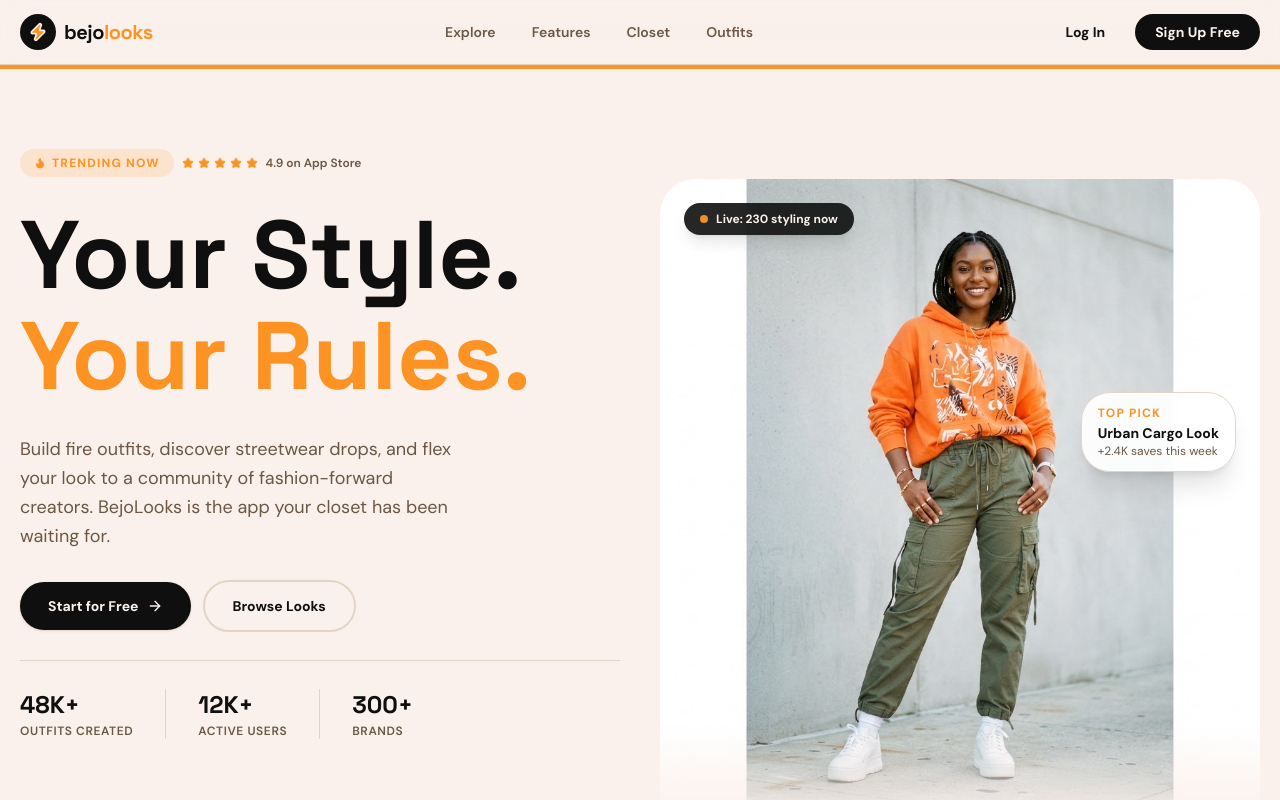
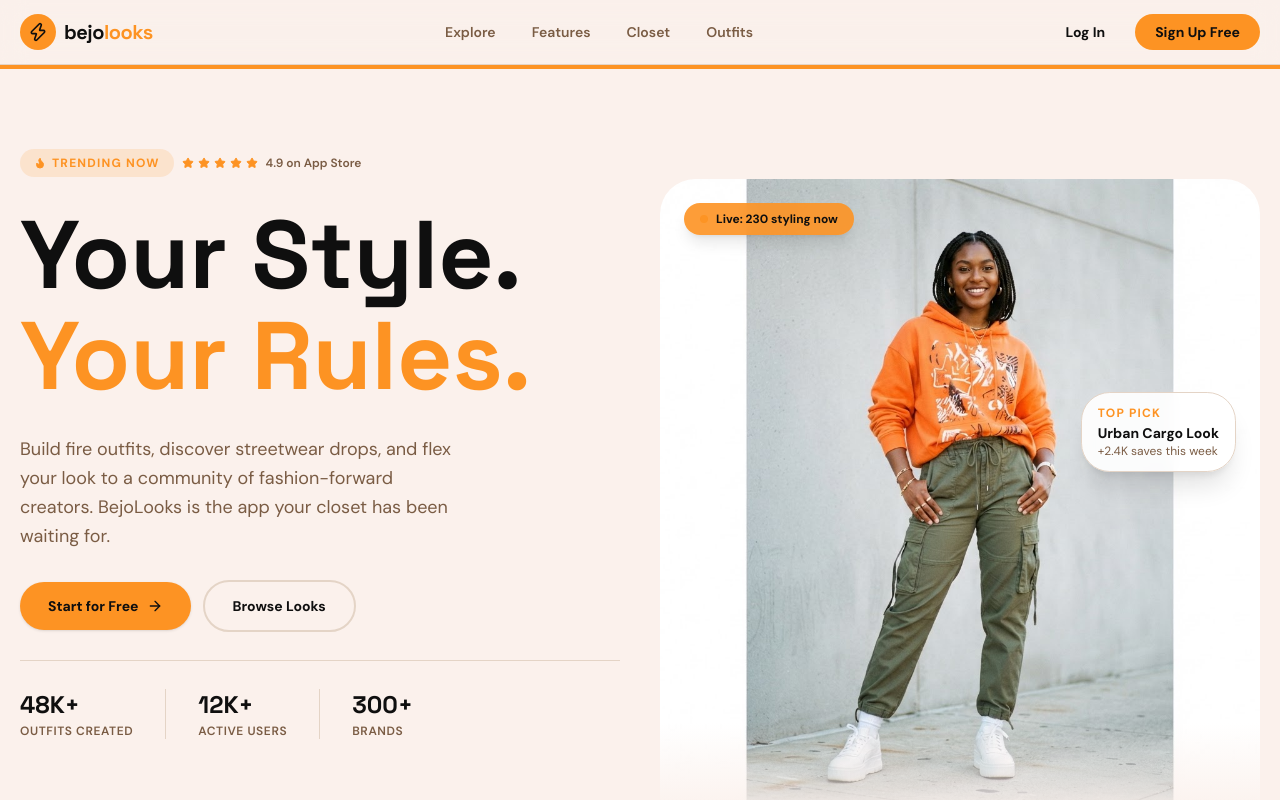
Before and after one commit to diogoncalves1/bejolooks-web, a Next.js app: page / in a window 1280 px wide. Shown: the top 800 px of the page. Built offline with nearby package versions, Linux system fonts and the light colour scheme.

Commit message:
pagina home

```diff
--- a/src/app/globals.css
+++ b/src/app/globals.css
@@ -25,6 +25,8 @@
   --color-input: var(--input);
   --color-border: var(--border);
   --color-destructive: var(--destructive);
+  --color-dark-foreground: var(--dark-foreground);
+  --color-dark: var(--dark);
   --color-accent-foreground: var(--accent-foreground);
   --color-accent: var(--accent);
   --color-muted-foreground: var(--muted-foreground);
@@ -51,7 +53,11 @@
 :root {
   color-scheme: light;
 
-  /* BejoLooks sporty brand palette */
+  /* BejoLooks — 3-colour brand palette
+     #FBF1EC  warm beige   (background)
+     #FD9323  vivid orange (primary / brand)
+     #0f0f0f  near-black   (dark surfaces)
+  */
   --background: #fbf1ec;
   --foreground: #0f0f0f;
   --card: #ffffff;
@@ -63,9 +69,13 @@
   --secondary: #f0e3d8;
   --secondary-foreground: #0f0f0f;
   --muted: #f0e3d8;
-  --muted-foreground: #6b5744;
-  --accent: #0f0f0f;
-  --accent-foreground: #fbf1ec;
+  --muted-foreground: #7a5c44;
+  /* accent = orange (used for pills, highlights, interactive accents) */
+  --accent: #fd9323;
+  --accent-foreground: #0f0f0f;
+  /* dark surface token — used as bg for dark sections */
+  --dark: #0f0f0f;
+  --dark-foreground: #fbf1ec;
   --destructive: oklch(0.577 0.245 27.325);
   --border: #e4d4c6;
   --input: #e4d4c6;
@@ -73,7 +83,7 @@
   --chart-1: #fd9323;
   --chart-2: #f0b060;
   --chart-3: #e4d4c6;
-  --chart-4: #6b5744;
+  --chart-4: #7a5c44;
   --chart-5: #0f0f0f;
   --radius: 1rem;
   --sidebar: #ffffff;
```
